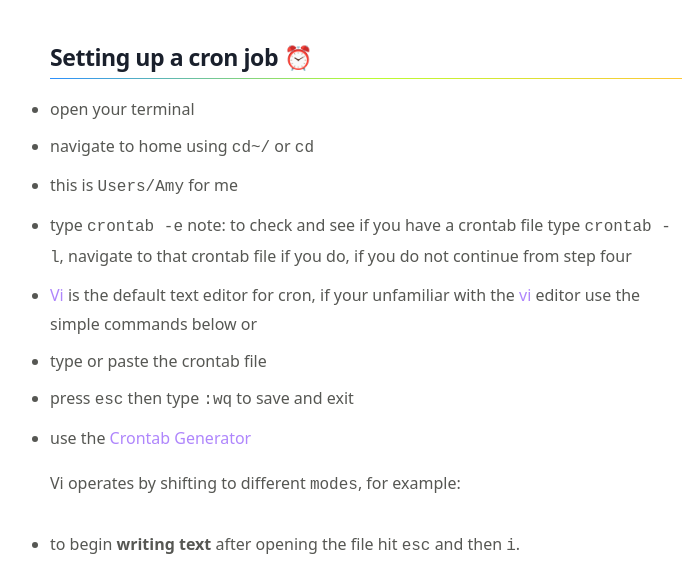
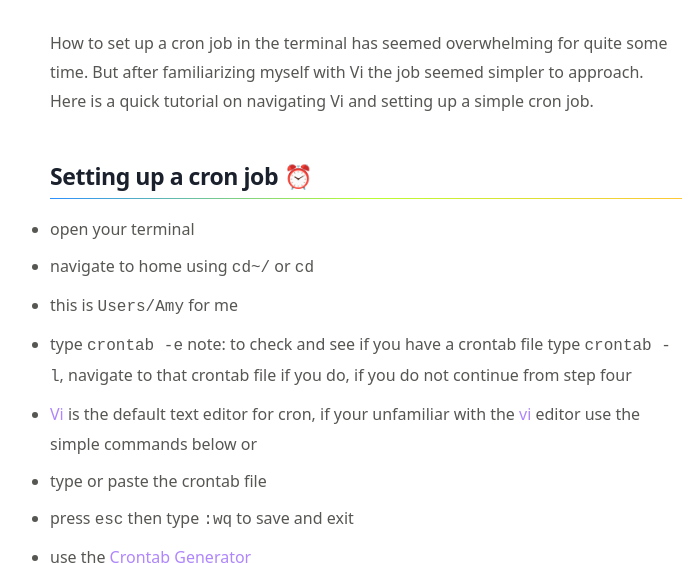
Before and after one commit to didionconsult/blog, a Gatsby site: page /how-to-setup-a-chrontab-file/ in a window 1280 px wide. Shown: the part 215-778 px from the top of the page, without its empty margins (274-974 px from the left). Built offline with nearby package versions, Linux system fonts and the light colour scheme; Gatsby itself is replaced by a stand-in of ours.

Commit message:
"Added content to crontab.md"

```diff
--- a/content/blog/how-to-setup-a-chrontab-file/index.md
+++ b/content/blog/how-to-setup-a-chrontab-file/index.md
@@ -3,6 +3,7 @@ title: "How to Set-up a Chrontab file"
 date: "2021-06-10"
 description: "A short tutorial on creating cronjobs"
 ---
+How to set up a cron job in the terminal has seemed overwhelming for quite some time.  But after familiarizing myself with Vi the job seemed simpler to approach.  Here is a quick tutorial on navigating Vi and setting up a simple cron job.
 
 #### Setting up a cron job ⏰
 ------------------------------------------------
```
